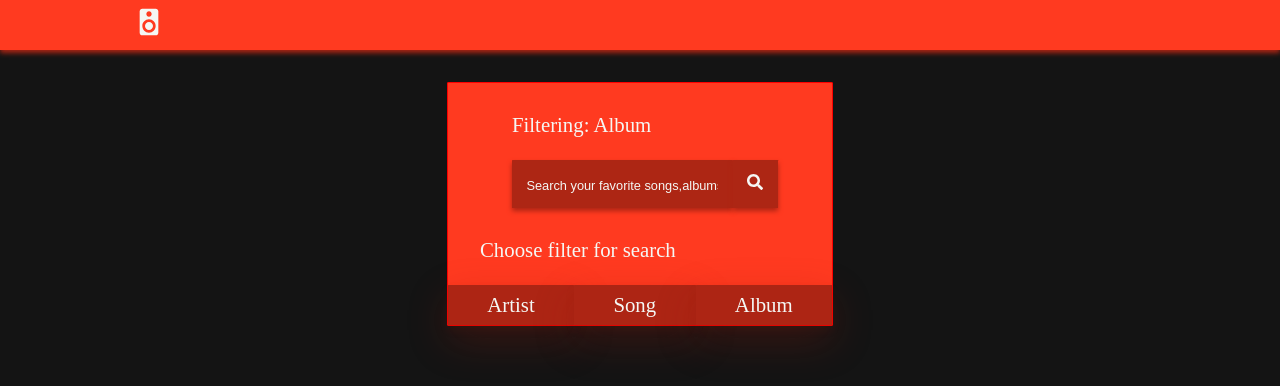
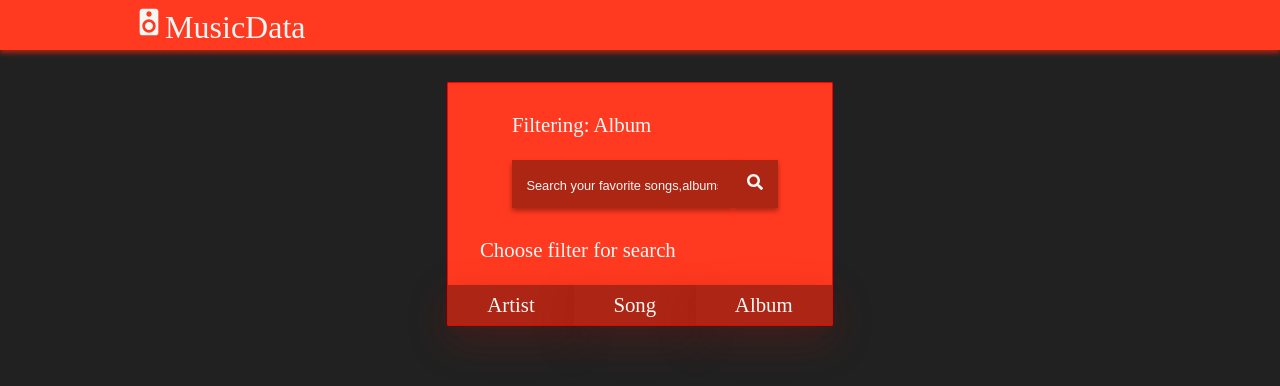
Before and after one commit to DominikColl/DominikColl_ProjectPort5, a React (Create React App) app: page / in a window 1280 px wide. Shown: the top 386 px of the page. Built offline with nearby package versions, Linux system fonts and the light colour scheme; a web font is replaced by a local one.

Commit message:
To do polishing

```diff
--- a/src/Components/SongDetail.js
+++ b/src/Components/SongDetail.js
@@ -44,8 +44,8 @@ const SongDetail = (props) => {
                     <li><h1>{songData.name}</h1></li>
                 </div>
                 <li><h2>By {artistName}</h2></li>
-                <li><h2>Album Title: {albumTitle}</h2></li>
-                <li><h2>Play Count:</h2> {parseFloat(playCount).toLocaleString('en')}</li>
+                <li><h2>Album: {albumTitle}</h2></li>
+                <li><h2>Plays:</h2> {parseFloat(playCount).toLocaleString('en')}</li>
                 <li className='bio'>Summary: {songBio}</li>
             </ul>
         </div>
--- a/src/Components/albumItem.js
+++ b/src/Components/albumItem.js
@@ -9,10 +9,10 @@ const albumItem = props => {
 
                         <li className='item'>
                                 <Link className='link' to={"/album/" + props.id}>
-                                        Album Name: {props.albumName}
+                                        {props.albumName}
                                 </Link>
                         </li>
-                        <li className='item'>Artist Name: {props.artist}</li>
+                        <li className='item'>Artist: {props.artist}</li>
 
                         {/* <li className='item' id='itemUrl'>
                                 More info:{props.url}
--- a/src/Components/artistItem.js
+++ b/src/Components/artistItem.js
@@ -7,10 +7,11 @@ const artistItem = props => {
                         <li><img src={props.img} alt='Artist Img' /></li>
                         <li>
                                 <Link className='link' to={"/artist/" + props.id}>
-                                        Artist Name:{props.name}
+                                        {props.name}
                                 </Link>
                         </li>
-                        <li className='item' id='artistItem'>Followers:{props.followers}</li>
+                        <li className='item' id='artistItem'>Followers:{parseFloat(props.followers).toLocaleString('en')}</li>
+
                         {/* <li className='item' id='artistItem'>More Info:{props.url}</li> */}
                 </div>
         );
--- a/src/Components/header.js
+++ b/src/Components/header.js
@@ -6,7 +6,7 @@ import { NavLink } from 'react-router-dom';
 const header = props => {
     return (
         <nav id="nav">
-            <h1 id='logo'> <NavLink to='/'> <MdSpeaker onClick={props.click} /></NavLink></h1>
+            <h1 id='logo'> <NavLink id='navLink' to='/'> <MdSpeaker onClick={props.click} />MusicData</NavLink></h1>
         </nav>
     );
 }
--- a/src/Components/songItem.js
+++ b/src/Components/songItem.js
@@ -7,11 +7,13 @@ const artistItem = props => {
                         <li><img src={props.img} alt='Song Img' /></li>
                         <li>
                                 <Link className='link' to={"/song/" + props.id}>
-                                        Song Name:{props.songName}
+                                        {props.songName}
                                 </Link>
                         </li>
-                        <li className='item'>Artist Name:{props.artistName}</li>
-                        <li className='item'>Plays:{props.plays}</li>
+                        <li className='item'>Artist:{props.artistName}</li>
+                        <li className='item'>Album:{props.albumName}</li>
+                        <li className='item'>Plays: {parseFloat(props.plays).toLocaleString('en')}</li>
+
                         {/* <li className='item'>More info:{props.url}</li> */}
 
                 </div>
--- a/src/Components/style.css
+++ b/src/Components/style.css
@@ -46,7 +46,8 @@ button:focus {
 }
 /* My css */
 body{
-    background-color: #F5F7F4;
+    /* background-color: #F5F7F4; */
+    background-color: #696969;
 }
 #formButCon{
     display: flex;
@@ -107,10 +108,6 @@ form input{
    margin-top: 1rem;
    padding-left: .5rem;
 
-    /* border: 1px solid purple; */
-    /* width: 85%; */
-    /* display: flex;
-    flex-wrap: wrap; */
 }
 #listCon li{
     text-align: center;
@@ -119,12 +116,6 @@ form input{
 }
 #listCon div{
     background-color: #ff3a1f;
-}
-ul div{
-    /* border:1px solid blue; */
-    /* margin: 2rem; */
-
-
 }
 .item{
     font-family: asap;
@@ -138,6 +129,8 @@ ul div{
 #nav{
     background-color: #ff3a20;
     box-shadow: 0px 3px 5px 0px #ad2514;
+    display: flex;
+    align-items: center;
 }
 form{
     background-color: #ff3a20;
@@ -148,7 +141,13 @@ form{
     padding:2rem;
 }
 body{
-    background-color: #141414;
+    background-color: #212121;
+}
+.testSwitch{
+    background-color: black;
+}
+.formBut1{
+    background-color: purple;
 }
 li {
   flex-grow: 1;
@@ -259,3 +258,11 @@ ul button{
 #hideThis{
     display: none;
 }
+#logo{
+    color: white;
+    font-family: rubik;
+    /* font-size: 1.9rem; */
+}
+#navLink{
+    text-decoration: none;
+}
--- a/src/Page/Home.js
+++ b/src/Page/Home.js
@@ -98,8 +98,9 @@ class Home extends Component {
 
   //click function that will happen when form is submitted
   //checks filter if fetching song artist or album the triggers fucntion to fetch data
-  click = () => {
-    this.fetchTopTracks();
+  click = (e) => {
+    e.preventDefault();
+    // this.fetchTopTracks();
     console.log(this.state.filter);
     //grabbing input value
     let search = document.querySelector('input').value;
@@ -125,6 +126,18 @@ class Home extends Component {
   //happens when filter button is clicked will be set using id of button clicked
   btnClick = (e) => {
     let filter = e.target.id;
+    // e.target.classList.add('testSwitch');
+    // console.log(filter);
+    // if (filter !== 'Song') {
+    //   let t = document.querySelector('#Song');
+    //   t.classList.add('formBut1');
+    // } if (filter !== 'Album') {
+    //   let d = document.querySelector('#Album');
+    //   d.classList.add('formBut1');
+    // } if (filter !== 'Artist') {
+    //   let z = document.querySelector('#Artist');
+    //   z.classList.add('formBut1');
+    // }
     this.setState({ filter });
     console.log(filter);
   }
@@ -157,6 +170,9 @@ class Home extends Component {
           return <AlbumItem key={i} id={e.mbid} img={e.image[2]['#text']} albumName={e.name} artist={e.artist} url={e.url} />
         }
       } else if (this.state.filter === 'Song') {
+        // console.log(e);
+        //song item has prop for album name holding off on adding extta fetch to get album name till after presentations fetch limit worries me
+        //call fetchSongDetail for album name
         if (e.mbid) {
           return <SongItem key={i} img={e.image[2]['#text']} id={e.mbid} songName={e.name} artistName={e.artist} plays={e.listeners} url={e.url} />
         }
```
